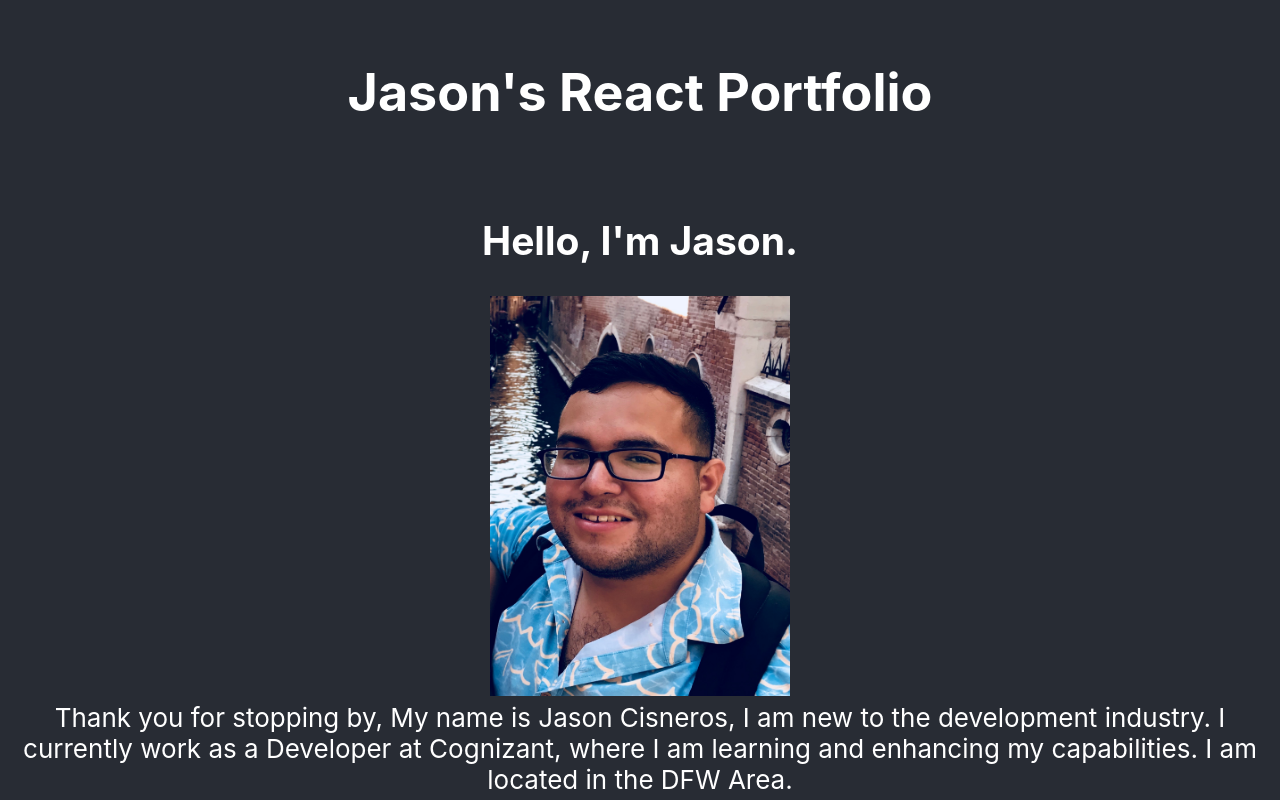
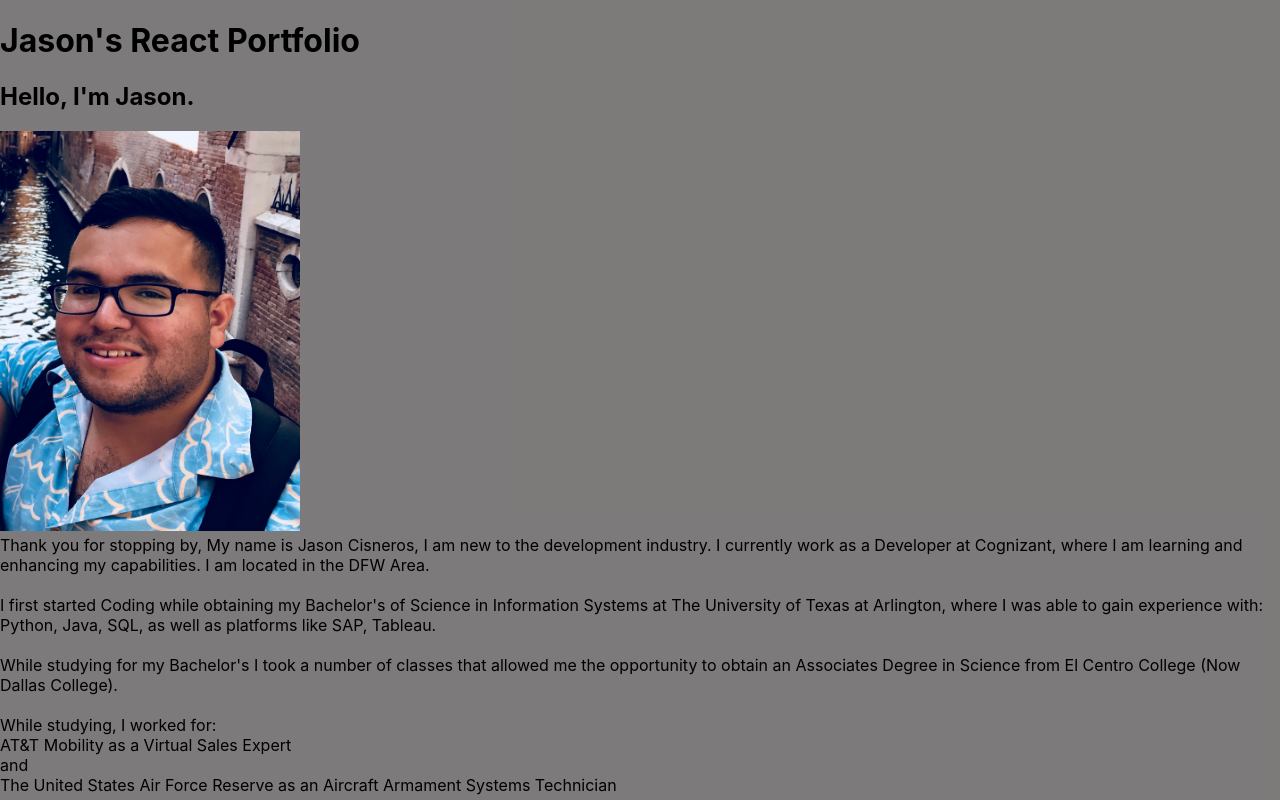
Before and after one commit to jpcisneros411/JC-React-Portfolio, a React (Create React App) app: page / in a window 1280 px wide. Shown: the top 800 px of the page. Built offline with nearby package versions, Linux system fonts and the light colour scheme.

Commit message:
added in a footer and broke some things

```diff
--- a/src/App.css
+++ b/src/App.css
@@ -24,6 +24,21 @@
   color: white;
 }
 
+.page-container{
+  background-color: rgba(46, 42, 42, 0.623);
+  display:flex;
+  flex-wrap: wrap;
+  flex-direction:inherit;
+  align-items: center;
+  justify-items: center;
+  min-height:100%;
+}
+
+.content-wrap{
+  flex:1;
+}
+
+
 .App-link {
   color: #61dafb;
 }
--- a/src/App.js
+++ b/src/App.js
@@ -4,20 +4,23 @@ import AboutMe from './components/pages/AboutMe';
 import MyContacts from './components/pages/ContactInfo';
 import MyPortfolio from './components/pages/Portfolio';
 import MyResume from './components/pages/Resume';
-
+//import Header from './components/Header/Header';
+import Footer from "./components/Footer/Footer"
 function App() {
   return (
-    <div className="App">
-      <header className="App-header">
-        <p>
+    <div className="page-container">
+    <div className="content-wrap">
+
+
           <href></href>
           <h1> Jason's React Portfolio </h1>
-        </p>
+
         <AboutMe></AboutMe>
         <MyContacts></MyContacts>
         <MyResume></MyResume>
         <MyPortfolio></MyPortfolio>
-      </header>
+    </div>
+        <Footer/>
     </div>
   );
 }
--- /dev/null
+++ b/src/Header/Header.js
@@ -0,0 +1,24 @@
+import React from 'react';
+import {NavLink,Link} from 'react-router-dom'
+import AboutMe from '../components/pages/AboutMe';
+import MyPortfolio from '../components/pages/Portfolio';
+import MyContacts from '../components/pages/ContactInfo';
+import MyResume from '../components/pages/Resume';
+import './header.css'
+
+const Header = () => {
+    return(
+        <nav>
+            <div className = 'div-header'>
+                <div style = {{display:'flex',flexDirection:'row',alignItems:'center'}}>
+                    <NavLink to='/'>About Me:<AboutMe/></NavLink>
+                    <NavLink to="/">My Portfolio:<MyPortfolio/></NavLink>
+                    <NavLink to="/">My Contacts:<MyContacts/></NavLink>
+                    <NavLink to="/">My Resume:<MyResume/></NavLink>
+                    </div>
+            </div>
+        </nav>
+    );
+}
+
+export default Header;
--- /dev/null
+++ b/src/components/Footer/Footer.js
@@ -0,0 +1,22 @@
+import React from 'react';
+import "./footer.css"
+
+const Footer = () => {
+    return(
+        <div className="main-footer">
+        <div className ="container">
+                <div className ="row">
+                    {/*column1*/}
+                    <div className ="col">
+                        <h4>Thanks for Stopping By!</h4>
+                        <ul className = "list-unstyled">
+                            Made for and by Jason Cisneros | jpcisneros411@github.com | linkedin.com/cisnerosjason
+                        </ul>
+                    </div>
+                </div>
+            </div>
+        </div>
+    )
+}
+
+export default Footer;
--- /dev/null
+++ b/src/components/Footer/footer.css
@@ -0,0 +1,10 @@
+.main-footer{
+    color: white;
+    background: gray;
+    padding-top: .5em;
+    position:relative;
+    bottom: 0;
+    width:100%;
+    padding-bottom: 1em;
+    text-align: center;
+}
--- a/src/components/Navigation.js
+++ b/src/components/Navigation.js
@@ -0,0 +1 @@
+import React from 'react';
--- a/src/components/Project.js
+++ b/src/components/Project.js
@@ -0,0 +1 @@
+import React from 'react';
```
Also changed, not shown: src/Header/header.css (added, +14 -0 lines), src/components/Footer.js (deleted), src/components/Header.js (deleted).
